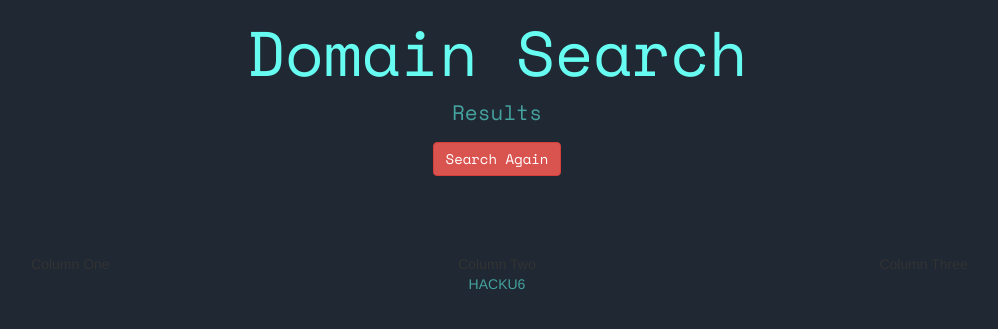
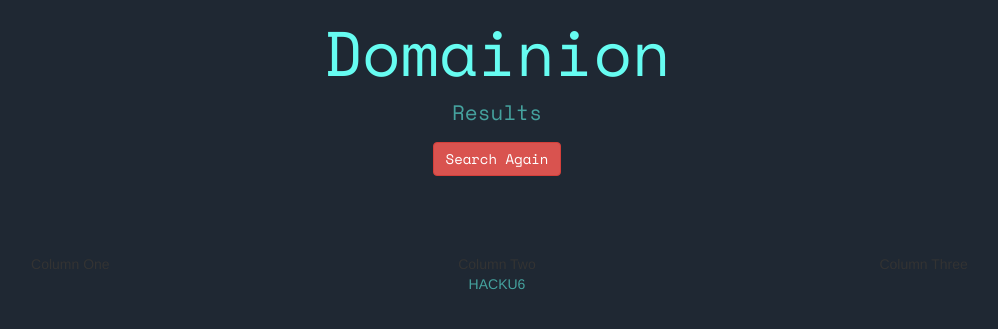
Before and after one commit to adamflentz/HACKU6, a Django app: page /results/ in a window 1280 px wide. Shown: the part 50-379 px from the top of the page, without its empty margins (143-1141 px from the left). Run offline with Django 3.2, Linux system fonts and the light colour scheme; some libraries are stand-ins or nearby versions.

Commit message:
Made page naming consistent

```diff
--- a/domain/templates/results.html
+++ b/domain/templates/results.html
@@ -17,7 +17,7 @@
 <!-- Page Header -->
 <div class="jumbotron text-center">
     <div style="color: #66FCF1">
-        <h1>Domain Search</h1>
+        <h1>Domainion</h1>
     </div>
     <div style="color:#45A29E">
     <p>Results</p>
```
